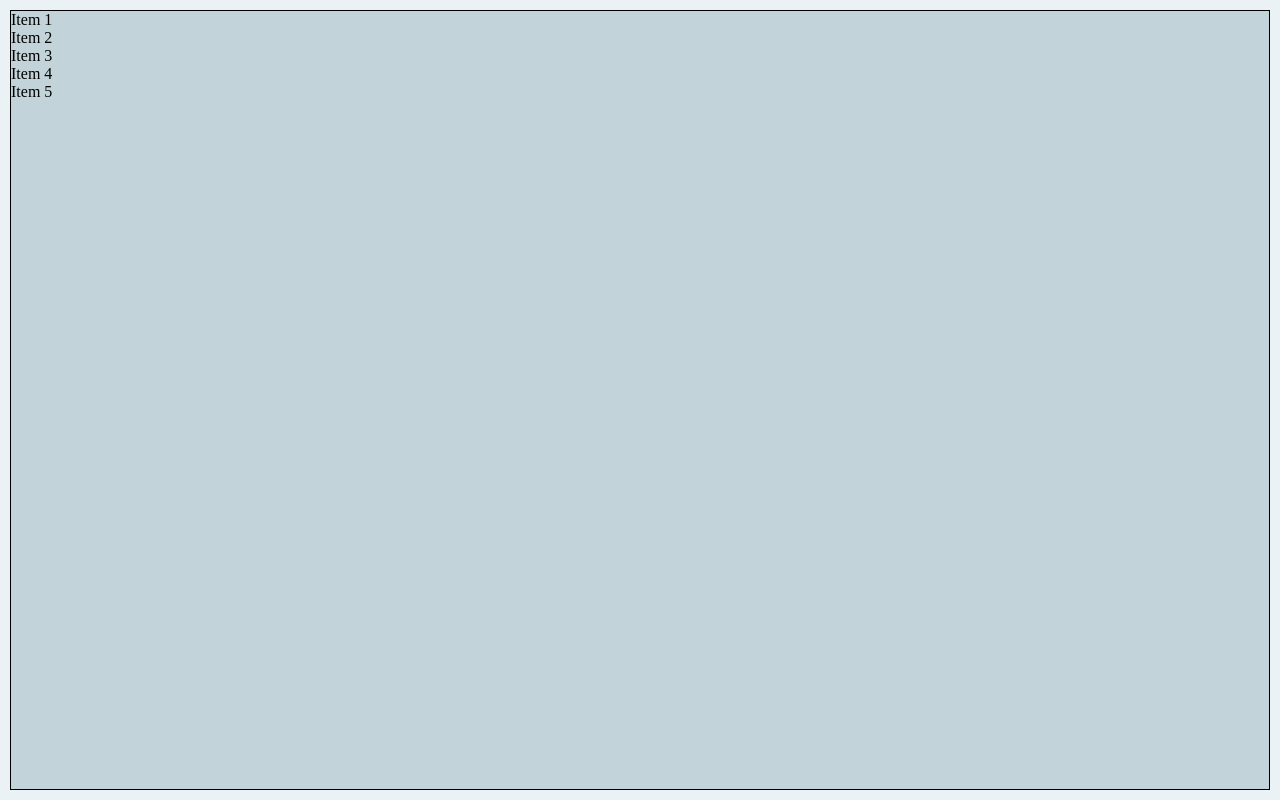
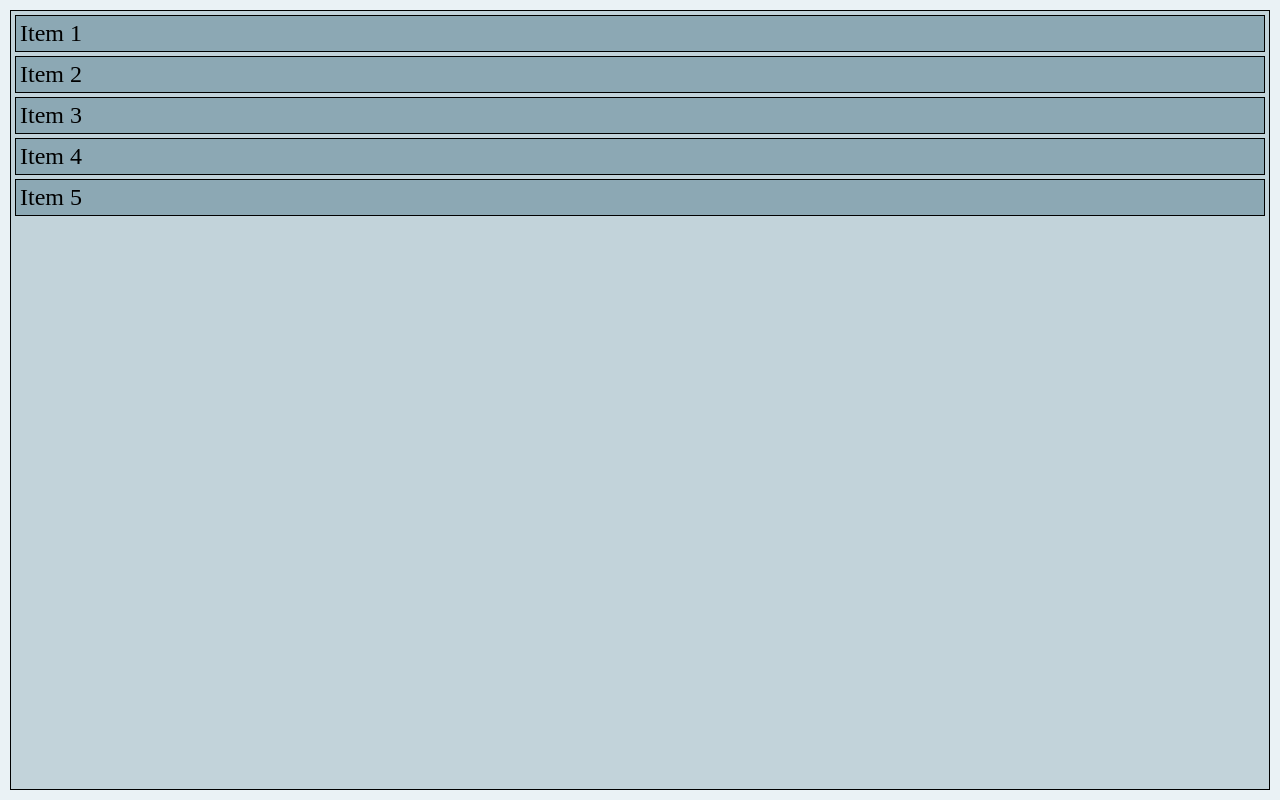
Before and after one commit to kobi2294/CSS-Demo, a plain HTML site: page 05. Grid/index.html in a window 1280 px wide. Drawn offline with Linux system fonts and the light colour scheme.

Commit message:
Initial css grid fixed

```diff
--- a/05. Grid/index.html
+++ b/05. Grid/index.html
@@ -1,7 +1,7 @@
 <!DOCTYPE html>
 <html>
     <head>
-        <title>Welcome to Flex</title>
+        <title>Welcome to Grid</title>
         <link rel="stylesheet" href="styles.css">
     </head>
     <body>
--- a/05. Grid/styles.css
+++ b/05. Grid/styles.css
@@ -19,3 +19,11 @@ body {
     width: 100%;
     background: rgb(194, 211, 218);
 }
+
+.item {
+    border: 1px solid black;
+    margin: 4px;
+    background: rgb(140, 168, 180);
+    padding: 4px;
+    font-size: 24px;
+}
```
